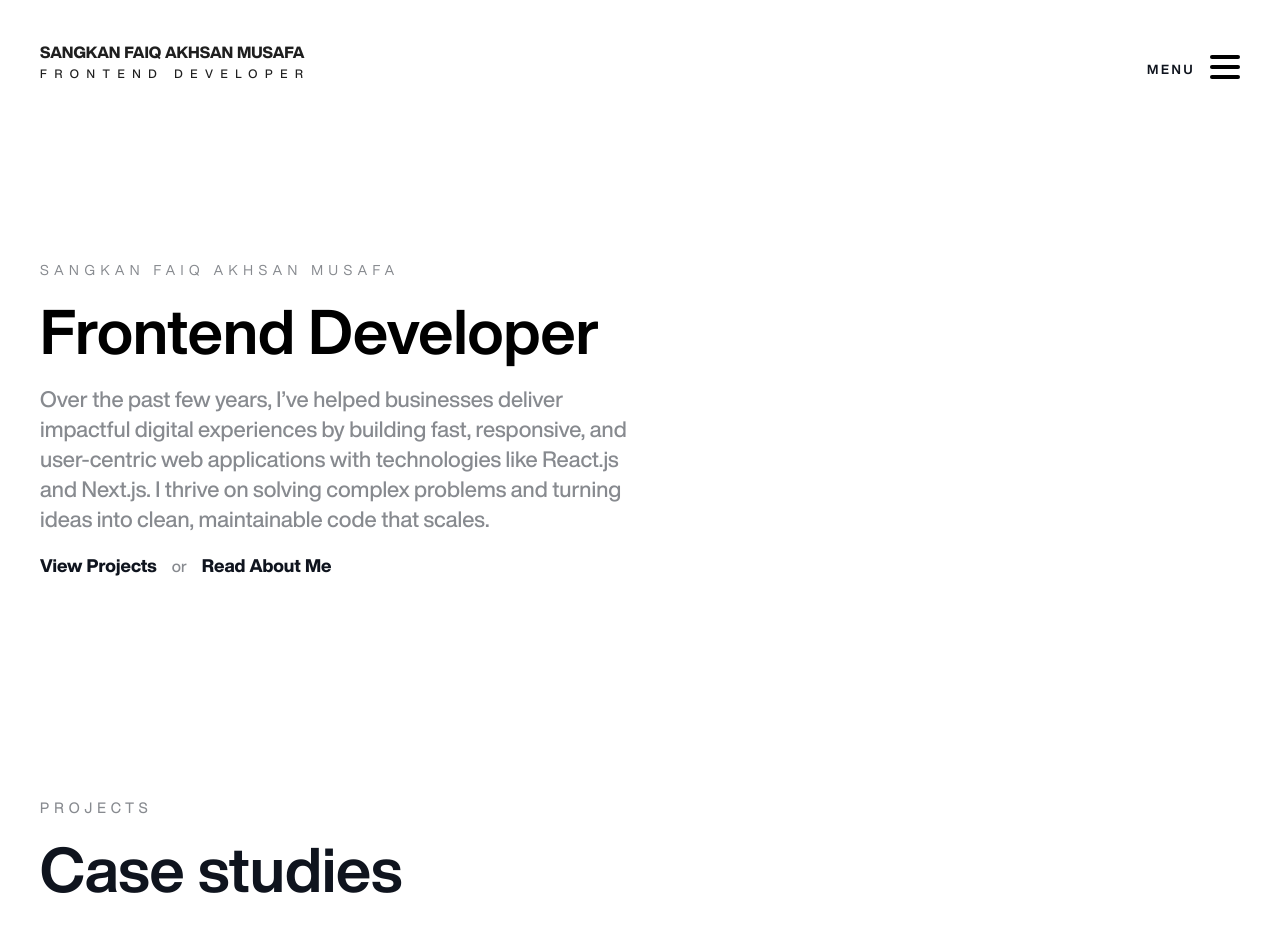
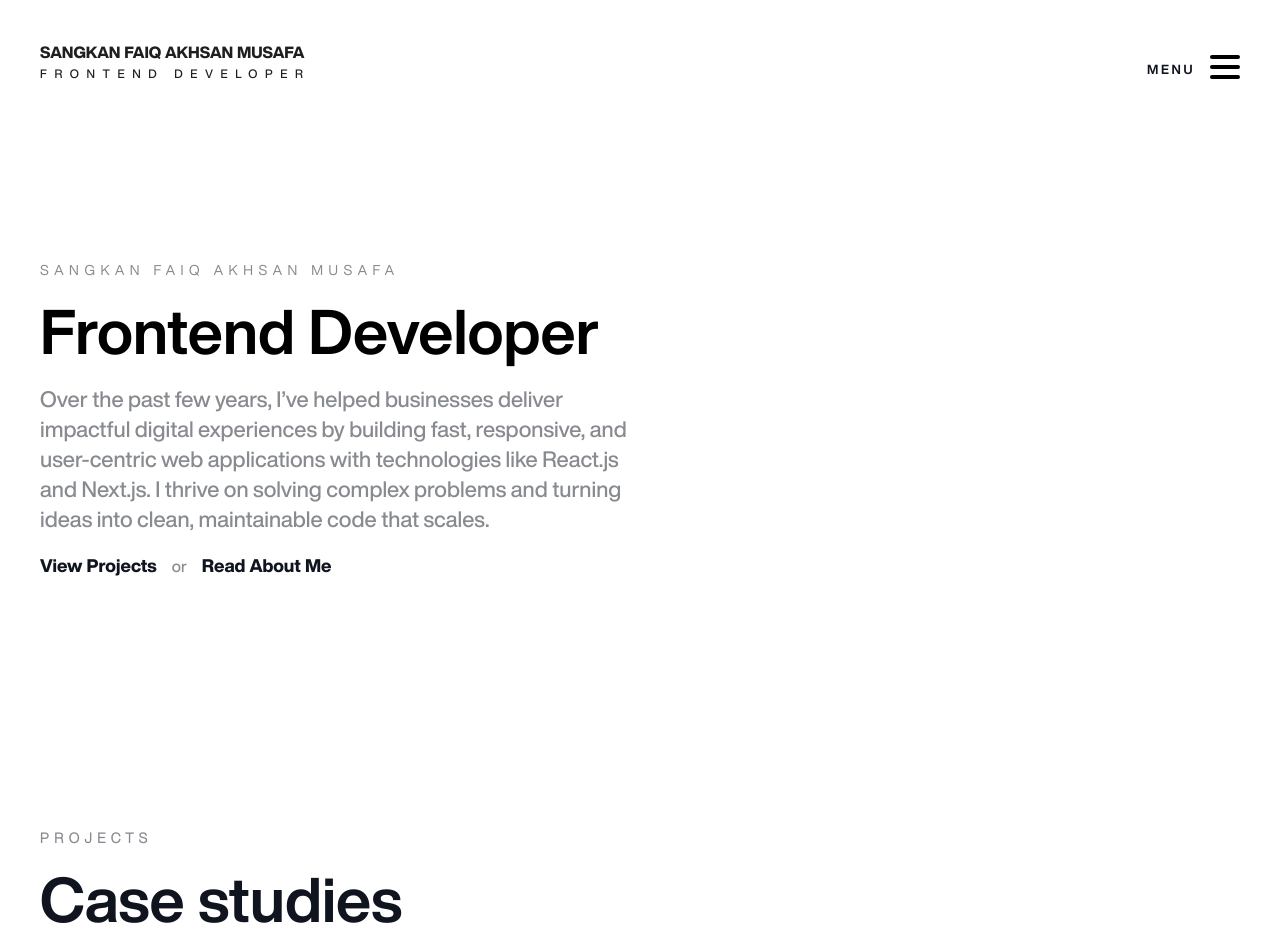
Before and after one commit to sangkanfaiq/portfolio, a Next.js app: page / in a window 1280 px wide. Shown: the top 952 px of the page. Built offline with nearby package versions, Linux system fonts and the light colour scheme.

Commit message:
Update HeaderTitle.tsx

```diff
--- a/components/HeaderTitle.tsx
+++ b/components/HeaderTitle.tsx
@@ -7,7 +7,7 @@ interface HeaderTitle {
 
 const HeaderTitle = ({label, title}: HeaderTitle) => {
   return (
-    <div>
+    <div className='header-margin'>
         <h5 className='font-light text-xs color-secondary'>{label}</h5>
         <h3 className='font-bold text-lg color-primary' style={{marginTop: 15}}>{title}</h3>
     </div>
```
